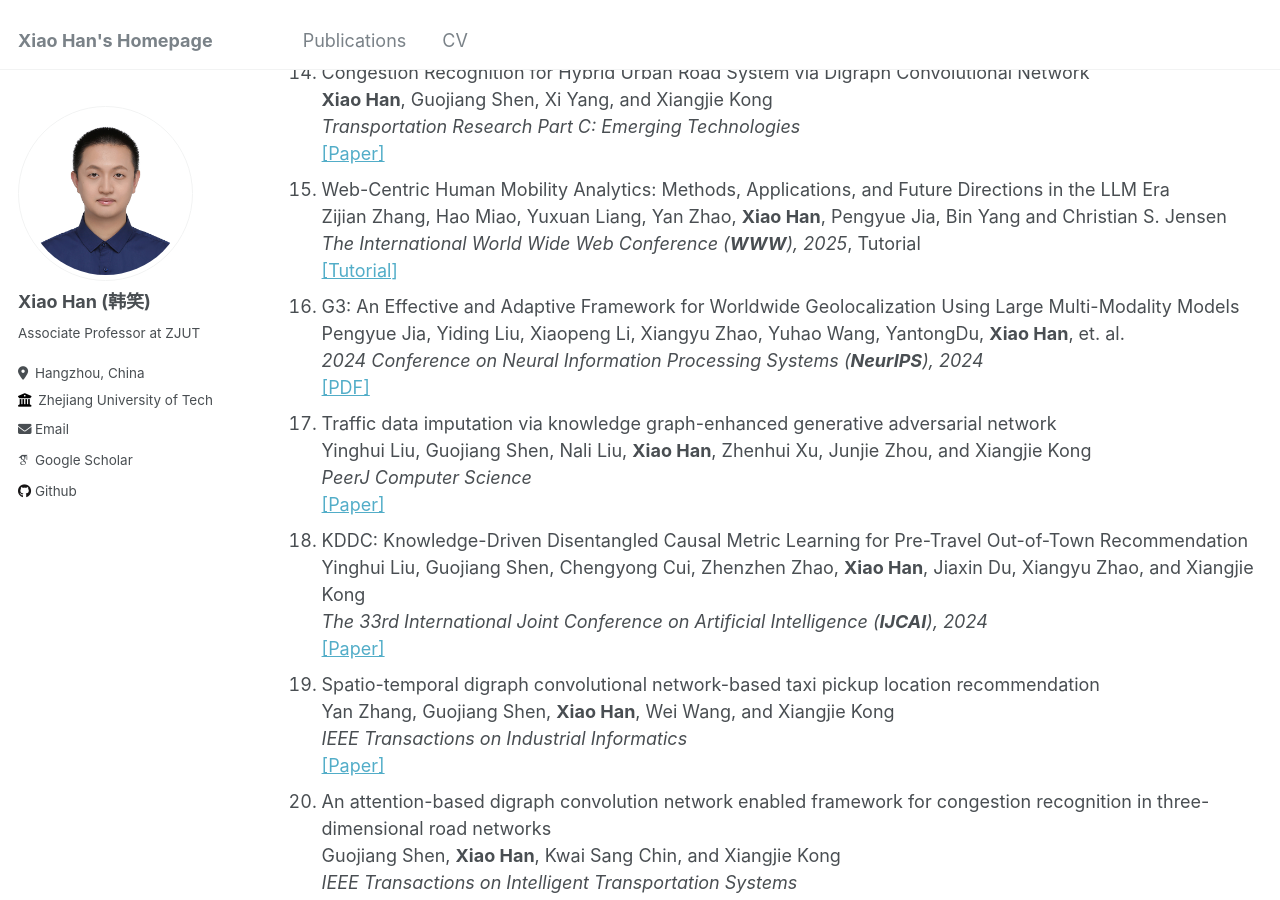
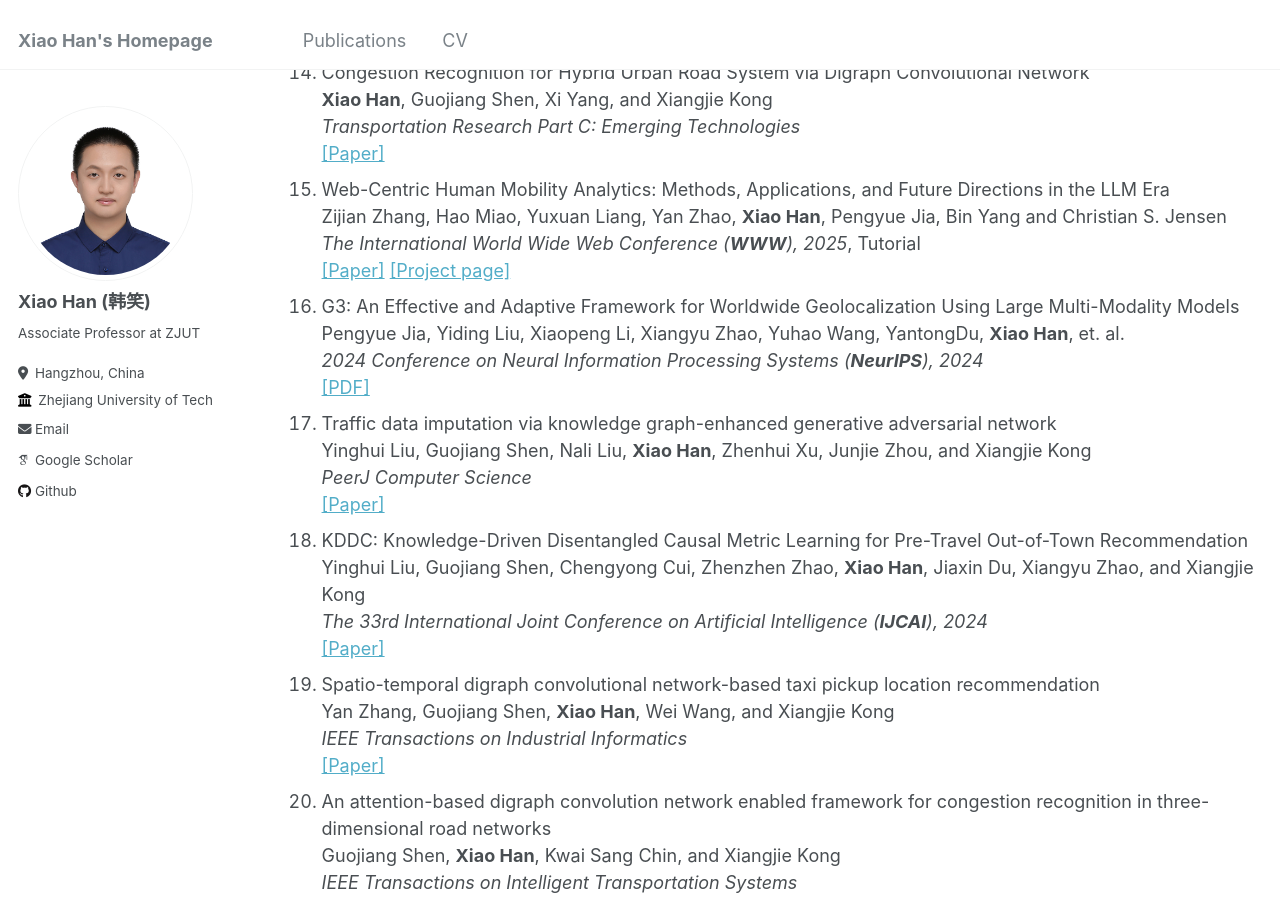
Before and after one commit to hahahenha/hahahenha.github.io, a Jekyll site: the page built from _pages/publications.md, in a window 1280 px wide and 900 px high, scrolled down 1709 px. Built offline with Jekyll 4.4.1, drawn with Linux system fonts in a browser that asks for light colours; some web fonts are replaced.

Commit message:
Update publications.md

```diff
--- a/_pages/publications.md
+++ b/_pages/publications.md
@@ -120,7 +120,8 @@ author_profile: true
       Web-Centric Human Mobility Analytics: Methods, Applications, and Future Directions in the LLM Era <br>
       Zijian Zhang, Hao Miao, Yuxuan Liang, Yan Zhao, <Strong>Xiao Han</Strong>, Pengyue Jia, Bin Yang and Christian S. Jensen <br>
       <em>The International World Wide Web Conference (<Strong>WWW</Strong>), 2025</em>, Tutorial <br>
-      <a target="_blank" rel="noopener" href="https://arxiv.org/abs/2405.14702">[Tutorial]</a>
+      <a target="_blank" rel="noopener" href="https://arxiv.org/abs/2405.14702">[Paper]</a>
+      <a target="_blank" rel="noopener" href="https://human-mobility.github.io/">[Project page]</a>
   </li>
 
   <li>
```
